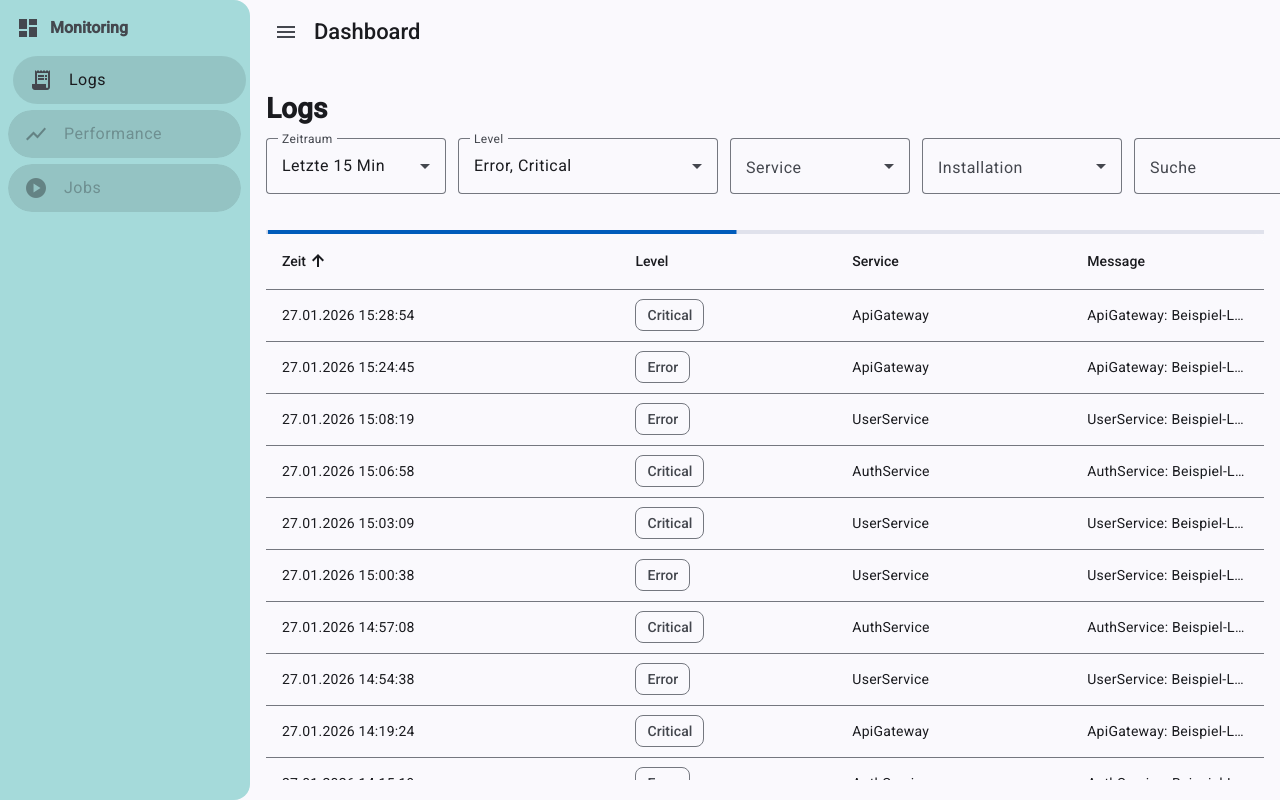
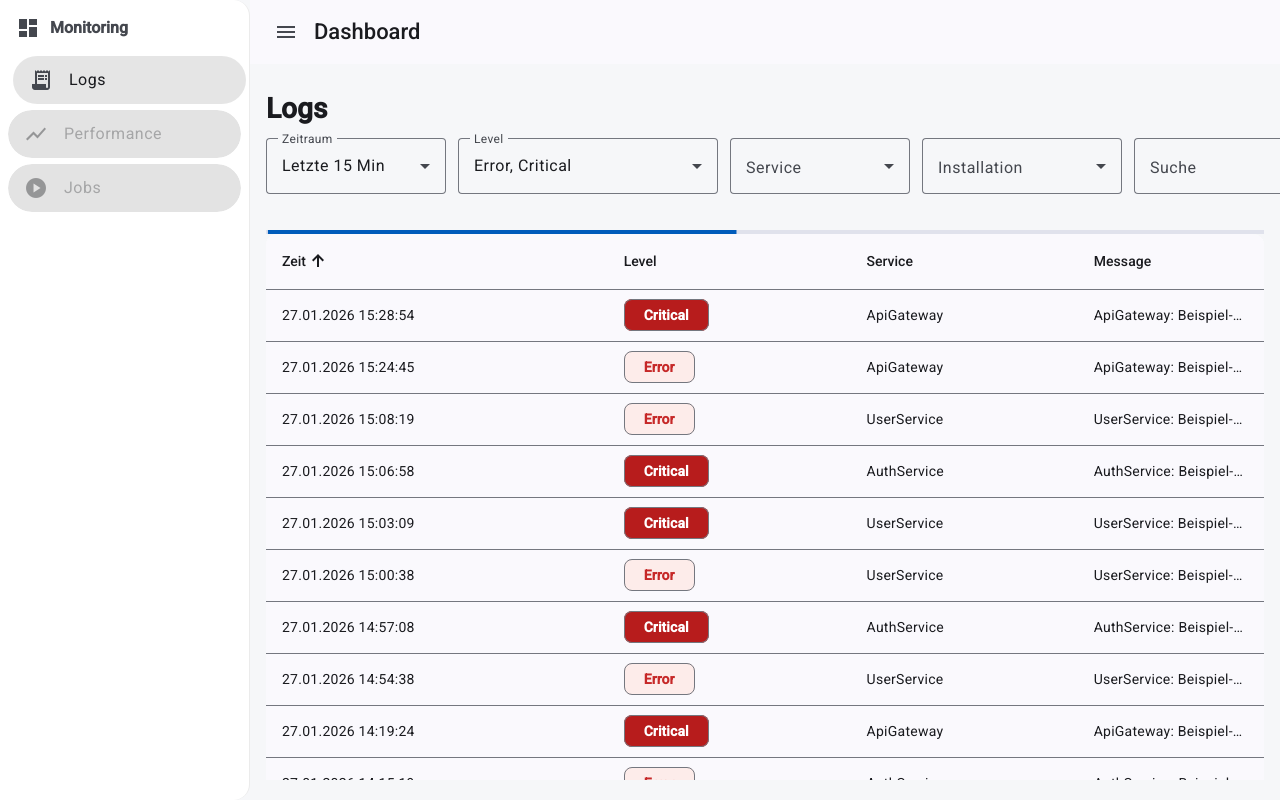
Before and after one commit to philschoen/dashboard, an Angular app: page /logs in a window 1280 px wide. Both pictures are taken after a click on the element "Zeit". Built offline with nearby package versions, Linux system fonts and the light colour scheme.

Commit message:
chips styling

```diff
--- a/src/app/features/logs/components/log-detail-drawer/log-detail-drawer.css
+++ b/src/app/features/logs/components/log-detail-drawer/log-detail-drawer.css
@@ -4,7 +4,6 @@
   height: 100%;
   display: flex;
   flex-direction: column;
-  background-color: lightgray;
 }
 
 .header {
--- a/src/app/features/logs/components/logs-table/logs-table.css
+++ b/src/app/features/logs/components/logs-table/logs-table.css
@@ -29,7 +29,6 @@ table {
 
 .level-chip {
   font-size: 12px;
+  font-weight: 500;
+  padding: 0 8px;
 }
-.lvl-error, .lvl-critical {
-  font-weight: 700;
-}
--- a/src/app/features/logs/components/logs-table/logs-table.html
+++ b/src/app/features/logs/components/logs-table/logs-table.html
@@ -17,7 +17,7 @@
     <ng-container matColumnDef="level">
       <th mat-header-cell *matHeaderCellDef mat-sort-header>Level</th>
       <td mat-cell *matCellDef="let row">
-        <mat-chip class="level-chip" [class]="levelClass(row.level)">
+        <mat-chip class="level-chip" [ngStyle]="levelStyle(row.level)">
           {{ levelLabel(row.level) }}
         </mat-chip>
       </td>
--- a/src/app/features/logs/components/logs-table/logs-table.ts
+++ b/src/app/features/logs/components/logs-table/logs-table.ts
@@ -43,8 +43,17 @@ export class LogsTable {
     return level;
   }
 
-  // nur für Styling-Hooks (keine Farben hart kodieren musst du nicht – aber Klassen sind ok)
-  levelClass(level: LogLevel): string {
-    return `lvl-${level.toLowerCase()}`;
+  levelStyle(level: LogLevel): { [key: string]: string } {
+    const styles: { [key: string]: { backgroundColor: string; color: string; fontWeight?: string } } = {
+      trace: { backgroundColor: '#f2f2f2', color: '#555' },
+      debug: { backgroundColor: '#e0e0e0', color: '#444' },
+      info: { backgroundColor: '#e3f2fd', color: '#1565c0' },
+      warn: { backgroundColor: '#fff3e0', color: '#ef6c00' },
+      error: { backgroundColor: '#fdecea', color: '#c62828', fontWeight: '600' },
+      critical: { backgroundColor: '#b71c1c', color: '#fff', fontWeight: '700' },
+    };
+
+    const levelKey = level.toLowerCase() as keyof typeof styles;
+    return styles[levelKey] || {};
   }
 }
--- a/src/app/features/logs/logs-page/logs-page.css
+++ b/src/app/features/logs/logs-page/logs-page.css
@@ -2,5 +2,12 @@
 .drawer-container {
     margin-top: 16px;
     height: calc(100vh - 250px);
+    background: #f6f7f9;
+
     /* grob: abhängig von Header/Filterbar */
 }
+
+.detail-drawer {
+     background: #ffffff;
+    border-left: 1px solid rgba(0, 0, 0, 0.08);
+}
--- a/src/app/features/logs/logs-page/logs-page.html
+++ b/src/app/features/logs/logs-page/logs-page.html
@@ -23,6 +23,7 @@
     </mat-drawer-content>
 
     <mat-drawer
+      class="detail-drawer"
       position="end"
       mode="side"
       [opened]="drawerOpened"
--- a/src/app/layout/shell/shell.css
+++ b/src/app/layout/shell/shell.css
@@ -1,10 +1,12 @@
 .container {
   height: 100vh;
+  background: #f6f7f9;
 }
 
 .sidenav {
   width: 250px;
-  background-color: rgb(165, 218, 218);
+   background: #ffffff;
+  border-right: 1px solid rgba(0, 0, 0, 0.08);
 }
 
 .toolbar {
@@ -23,6 +25,7 @@
 }
 
 .content {
+  background: #f6f7f9;
   padding: 16px;
 }
 
--- a/src/app/layout/shell/shell.html
+++ b/src/app/layout/shell/shell.html
@@ -29,7 +29,7 @@
     </mat-nav-list>
   </mat-sidenav>
 
-  <mat-sidenav-content>
+  <mat-sidenav-content class="main">
     <mat-toolbar class="toolbar" color="primary">
       <button
         mat-icon-button
--- a/src/styles.css
+++ b/src/styles.css
@@ -1 +1,5 @@
 /* You can add global styles to this file, and also import other style files */
+.mat-mdc-standard-chip:not(.mdc-evolution-chip--disabled) .mdc-evolution-chip__text-label {
+  color: inherit !important;
+  font-weight: inherit !important;
+}
```
